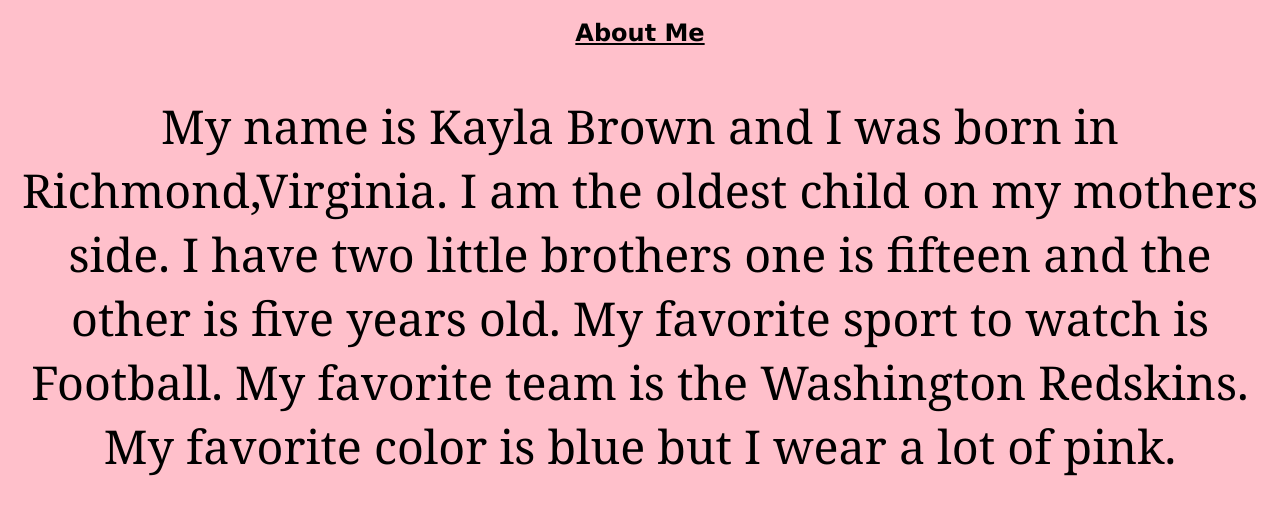
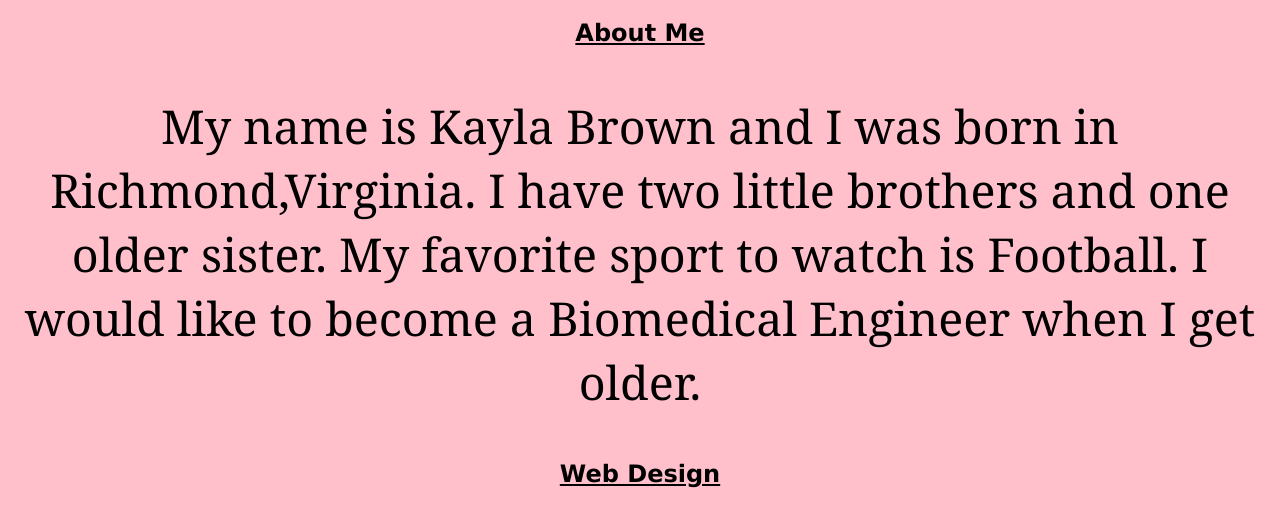
Before and after one commit to glammkayy/glammkayy.github.io, a plain HTML site: page index.html in a window 1280 px wide. Shown: the part 78-599 px from the top of the page. Drawn offline with Linux system fonts and the light colour scheme.

Commit message:
Update index.html

```diff
--- a/index.html
+++ b/index.html
@@ -13,7 +13,7 @@
 
         <h1 style="border:4px solid dodgerblue"> Kayla Caroline Brown</h1>
         <h2 style="text-align: center"><u>About Me</u></h2>
-        <p style="text-align: center"> My name is Kayla Brown and I was born in Richmond,Virginia. I am the oldest child on my mothers side. I have two little brothers one is fifteen and the other is five years old. My favorite sport to watch is Football. My favorite team is the Washington Redskins. My favorite color is blue but I wear a lot of pink. </p>
+        <p style="text-align: center"> My name is Kayla Brown and I was born in Richmond,Virginia. I have two little brothers and one older sister. My favorite sport to watch is Football. I would like to become a Biomedical Engineer when I  get older. </p>
         <h2 style="text-align:center"><u>Web Design</u></h2>
         <p style="text-align:center"> In Web Design we learn how to make websites from scratch.</p>
         <H2>Projects:</H2>
@@ -23,7 +23,7 @@
 
     </div>
     <div class="container">
-        <img src="contact-me.jpg" alt="Contact" style="width:65%" padding-right="50px;">
+      <img src="contact-me.jpg" alt="Contact" style="width:65%" padding-right="50px;">
         <P> Phone: 804-869-4247 </p>
         <p> Email: Kayla.Brown@students.coderva.org </P>
       </div>
```
